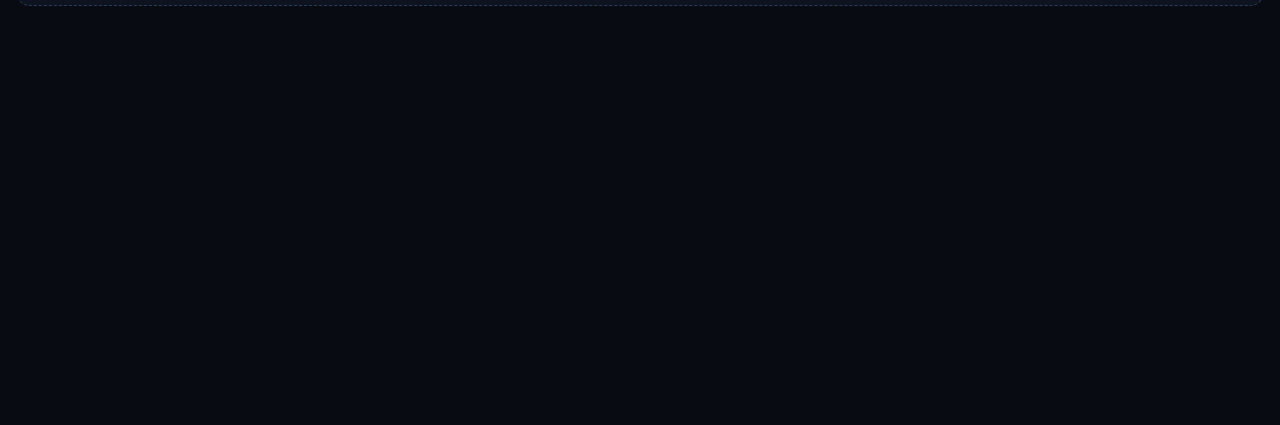
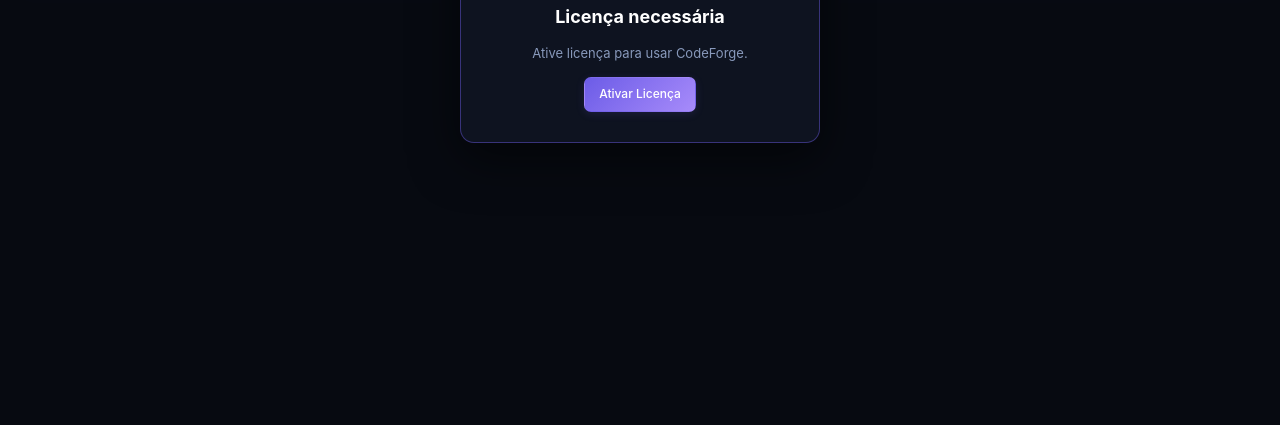
Before and after one commit to GLADYTON/tom-agente-exten-ao-v1, a browser extension: page panel.html in a window 1280 px wide. Shown: the part 375-800 px from the top of the page. Drawn offline with Linux system fonts and the light colour scheme.

Commit message:
Load license state for panel gate
- panel.js (editado)
- panel.css (editado)

Detalhes:
- Add full-screen license activation gate
- Dismiss license gate after successful activation
- Validate license on startup and periodically
- Style full-screen license lock gate

Commit automático do Agente Tom.

```diff
--- a/panel.css
+++ b/panel.css
@@ -44,6 +44,33 @@
 /* ============ RESET / BASE ============ */
 *, *::before, *::after { box-sizing: border-box; }
 html, body { height: 100%; margin: 0; padding: 0; }
+
+.license-gate {
+  position: fixed;
+  inset: 0;
+  z-index: 1000;
+  display: grid;
+  place-items: center;
+  padding: 20px;
+  background: rgba(8, 11, 18, 0.97);
+  backdrop-filter: blur(8px);
+}
+.license-gate-card {
+  width: min(100%, 360px);
+  display: flex;
+  flex-direction: column;
+  align-items: center;
+  gap: 14px;
+  padding: 30px 24px;
+  text-align: center;
+  background: var(--surface);
+  border: 1px solid var(--accent-line);
+  border-radius: var(--r-lg);
+  box-shadow: var(--shadow-3);
+}
+.license-gate-icon { font-size: 34px; }
+.license-gate-card h2 { color: #fff; font-size: 18px; }
+.license-gate-card p { color: var(--text-dim); margin: 0; }
 
 body {
   background: var(--bg);
--- a/panel.js
+++ b/panel.js
@@ -7,6 +7,7 @@ import { renderUsage } from './src/views/usage.js';
 import { renderLicense } from './src/views/license.js';
 import { renderAgentsPanel } from './src/views/agents.js';
 import { getActiveModel, getProviders, getGithub, getRepo, getActiveAgent } from './src/storage.js';
+import { getLicenseStatus, requireLicense } from './src/license.js';
 
 const VIEWS = {
   chat: renderChat,
@@ -24,6 +25,32 @@ const FLUSH_VIEWS = new Set(['chat']);
 const tabs = document.querySelectorAll('.app-tab');
 const view = document.getElementById('view');
 const statusEl = document.getElementById('topbar-status');
+let licenseGate = null;
+
+function showLicenseGate(message) {
+  if (!licenseGate) {
+    licenseGate = document.createElement('div');
+    licenseGate.className = 'license-gate';
+    document.body.appendChild(licenseGate);
+  }
+  licenseGate.innerHTML = '';
+  const card = document.createElement('div');
+  card.className = 'license-gate-card';
+  card.innerHTML = `<div class="license-gate-icon">🔒</div><h2>Licença necessária</h2><p>${message}</p>`;
+  const button = document.createElement('button');
+  button.className = 'btn btn-primary';
+  button.textContent = 'Ativar Licença';
+  button.addEventListener('click', () => { licenseGate.remove(); licenseGate = null; switchTo('license'); });
+  card.appendChild(button);
+  licenseGate.appendChild(card);
+}
+
+async function enforceLicenseGate() {
+  const status = await getLicenseStatus();
+  if (!status.licenseKey) return showLicenseGate('Ative licença para usar CodeForge.');
+  const valid = await requireLicense();
+  if (!valid) showLicenseGate('Licença inválida, expirada ou servidor indisponível.');
+}
 
 async function refreshStatus() {
   try {
@@ -66,7 +93,14 @@ async function switchTo(name) {
 
 tabs.forEach(t => t.addEventListener('click', () => switchTo(t.dataset.view)));
 
-chrome.storage.onChanged?.addListener?.(refreshStatus);
+chrome.storage.onChanged?.addListener?.((changes) => {
+  refreshStatus();
+  if (changes['tom.is_activated']?.newValue === true && licenseGate) {
+    licenseGate.remove();
+    licenseGate = null;
+    switchTo('chat');
+  }
+});
 
 export function openAgentsPanel() {
   const panel = document.getElementById('agents-panel');
@@ -89,3 +123,5 @@ document.getElementById('agents-panel')?.addEventListener('click', (e) => {
 window._openAgentsPanel = openAgentsPanel;
 
 switchTo('chat');
+enforceLicenseGate().catch(() => showLicenseGate('Não foi possível validar licença.'));
+setInterval(() => enforceLicenseGate().catch(() => showLicenseGate('Não foi possível validar licença.')), 5 * 60 * 1000);
```
